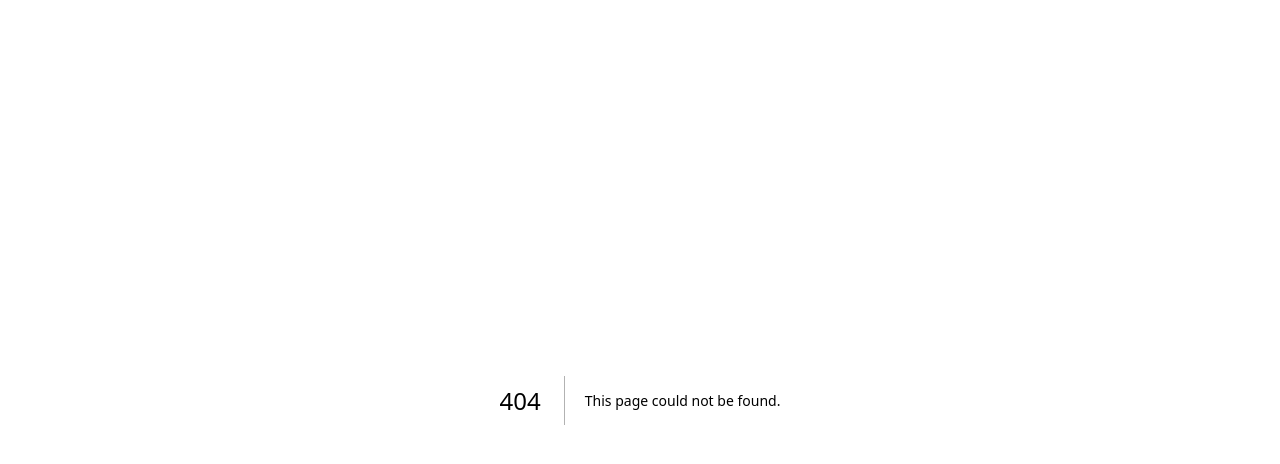
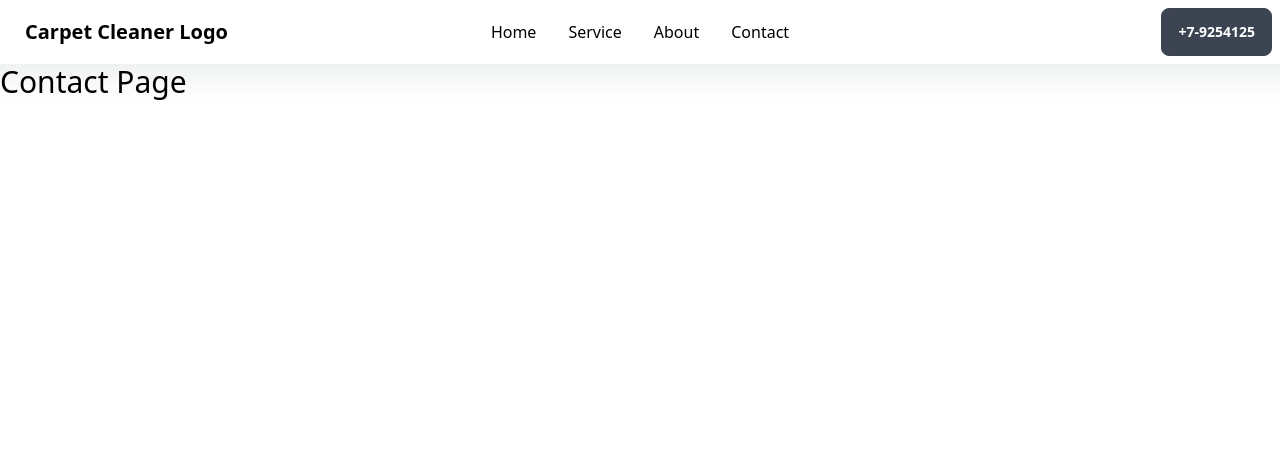
Before and after one commit to mollikacomputer/cleaning7, a Next.js app: page /contact in a window 1280 px wide. Before the commit this address had no page. Shown: the top 464 px of the page. Built offline with nearby package versions, Linux system fonts and the light colour scheme.

Commit message:
first commit

```diff
--- /dev/null
+++ b/components/Navbar.js
@@ -0,0 +1,64 @@
+import Link from "next/link";
+
+const Navbar = () => {
+  const liListItems = (
+    <>
+      <li>
+        <Link href="/">Home</Link>
+      </li>
+      <li>
+        <Link href="/services">Service</Link>
+      </li>
+      <li>
+        <Link href="/about">About</Link>
+      </li>
+      <li>
+        <Link href="/contact">Contact</Link>
+      </li>
+    </>
+  );
+
+  return (
+    <div className="navbar bg-base-100">
+      <div className="navbar-start">
+        <div className="dropdown">
+          <label tabIndex={0} className="btn btn-ghost lg:hidden">
+            <svg
+              xmlns="http://www.w3.org/2000/svg"
+              className="h-5 w-5"
+              fill="none"
+              viewBox="0 0 24 24"
+              stroke="currentColor"
+            >
+              <path
+                strokeLinecap="round"
+                strokeLinejoin="round"
+                strokeWidth="2"
+                d="M4 6h16M4 12h8m-8 6h16"
+              />
+            </svg>
+          </label>
+          <ul
+            tabIndex={0}
+            className="menu menu-compact dropdown-content mt-3 p-2 shadow bg-base-100 rounded-box w-52"
+          >
+            {liListItems}
+          </ul>
+        </div>
+        <Link href="/" className="btn btn-ghost normal-case text-xl">
+          Carpet Cleaner Logo
+        </Link>
+      </div>
+      <div className="navbar-center hidden lg:flex">
+        <ul className="menu menu-horizontal px-1">{liListItems}</ul>
+      </div>
+      <div className="navbar-end">
+        <Link href="/" className="btn">
+          +7-9254125
+        </Link>
+      </div>
+    </div>
+  );
+};
+
+export default Navbar;
--- a/src/pages/_app.js
+++ b/src/pages/_app.js
@@ -1,5 +1,10 @@
 import '@/styles/globals.css'
+import Navbar from '../../components/Navbar'
 
 export default function App({ Component, pageProps }) {
-  return <Component {...pageProps} />
+  return (
+  <div>
+    <Navbar/>
+    <Component {...pageProps} />
+  </div>)
 }
--- /dev/null
+++ b/src/pages/about/index.js
@@ -0,0 +1,13 @@
+import Head from 'next/head';
+import React from 'react';
+
+const index = () => {
+    return (
+        <div>
+            <Head> <title> About || local cleaning service </title> </Head>
+            <h2 className="text-3xl">About Page</h2>
+        </div>
+    );
+};
+
+export default index;
--- /dev/null
+++ b/src/pages/contact/index.js
@@ -0,0 +1,14 @@
+import Head from "next/head";
+
+const index = () => {
+  return (
+    <div>
+      <Head>
+        <title> Contact || local cleaning service </title>
+      </Head>
+      <h2 className="text-3xl">Contact Page</h2>
+    </div>
+  );
+};
+
+export default index;
--- a/src/pages/index.js
+++ b/src/pages/index.js
@@ -6,119 +6,7 @@ const inter = Inter({ subsets: ['latin'] })
 export default function Home() {
   return (
     <main className="flex min-h-screen flex-col items-center justify-between p-24">
-      <div className="z-10 w-full max-w-5xl items-center justify-between font-mono text-sm lg:flex">
-        <p className="fixed left-0 top-0 flex w-full justify-center border-b border-gray-300 bg-gradient-to-b from-zinc-200 pb-6 pt-8 backdrop-blur-2xl dark:border-neutral-800 dark:bg-zinc-800/30 dark:from-inherit lg:static lg:w-auto  lg:rounded-xl lg:border lg:bg-gray-200 lg:p-4 lg:dark:bg-zinc-800/30">
-          Get started by editing&nbsp;
-          <code className="font-mono font-bold">src/pages/index.js</code>
-        </p>
-        <div className="fixed bottom-0 left-0 flex h-48 w-full items-end justify-center bg-gradient-to-t from-white via-white dark:from-black dark:via-black lg:static lg:h-auto lg:w-auto lg:bg-none">
-          <a
-            className="pointer-events-none flex place-items-center gap-2 p-8 lg:pointer-events-auto lg:p-0"
-            href="https://vercel.com?utm_source=create-next-app&utm_medium=default-template-tw&utm_campaign=create-next-app"
-            target="_blank"
-            rel="noopener noreferrer"
-          >
-            By{' '}
-            <Image
-              src="/vercel.svg"
-              alt="Vercel Logo"
-              className="dark:invert"
-              width={100}
-              height={24}
-              priority
-            />
-          </a>
-        </div>
-      </div>
-
-      <div className="relative flex place-items-center before:absolute before:h-[300px] before:w-[480px] before:-translate-x-1/2 before:rounded-full before:bg-gradient-radial before:from-white before:to-transparent before:blur-2xl before:content-[''] after:absolute after:-z-20 after:h-[180px] after:w-[240px] after:translate-x-1/3 after:bg-gradient-conic after:from-sky-200 after:via-blue-200 after:blur-2xl after:content-[''] before:dark:bg-gradient-to-br before:dark:from-transparent before:dark:to-blue-700/10 after:dark:from-sky-900 after:dark:via-[#0141ff]/40 before:lg:h-[360px]">
-        <Image
-          className="relative dark:drop-shadow-[0_0_0.3rem_#ffffff70] dark:invert"
-          src="/next.svg"
-          alt="Next.js Logo"
-          width={180}
-          height={37}
-          priority
-        />
-      </div>
-
-      <div className="mb-32 grid text-center lg:mb-0 lg:grid-cols-4 lg:text-left">
-        <a
-          href="https://nextjs.org/docs?utm_source=create-next-app&utm_medium=default-template-tw&utm_campaign=create-next-app"
-          className="group rounded-lg border border-transparent px-5 py-4 transition-colors hover:border-gray-300 hover:bg-gray-100 hover:dark:border-neutral-700 hover:dark:bg-neutral-800/30"
-          target="_blank"
-          rel="noopener noreferrer"
-        >
-          <h2 className={`${inter.className} mb-3 text-2xl font-semibold`}>
-            Docs{' '}
-            <span className="inline-block transition-transform group-hover:translate-x-1 motion-reduce:transform-none">
-              -&gt;
-            </span>
-          </h2>
-          <p
-            className={`${inter.className} m-0 max-w-[30ch] text-sm opacity-50`}
-          >
-            Find in-depth information about Next.js features and API.
-          </p>
-        </a>
-
-        <a
-          href="https://nextjs.org/learn?utm_source=create-next-app&utm_medium=default-template-tw&utm_campaign=create-next-app"
-          className="group rounded-lg border border-transparent px-5 py-4 transition-colors hover:border-gray-300 hover:bg-gray-100 hover:dark:border-neutral-700 hover:dark:bg-neutral-800/30"
-          target="_blank"
-          rel="noopener noreferrer"
-        >
-          <h2 className={`${inter.className} mb-3 text-2xl font-semibold`}>
-            Learn{' '}
-            <span className="inline-block transition-transform group-hover:translate-x-1 motion-reduce:transform-none">
-              -&gt;
-            </span>
-          </h2>
-          <p
-            className={`${inter.className} m-0 max-w-[30ch] text-sm opacity-50`}
-          >
-            Learn about Next.js in an interactive course with&nbsp;quizzes!
-          </p>
-        </a>
-
-        <a
-          href="https://vercel.com/templates?framework=next.js&utm_source=create-next-app&utm_medium=default-template-tw&utm_campaign=create-next-app"
-          className="group rounded-lg border border-transparent px-5 py-4 transition-colors hover:border-gray-300 hover:bg-gray-100 hover:dark:border-neutral-700 hover:dark:bg-neutral-800/30"
-          target="_blank"
-          rel="noopener noreferrer"
-        >
-          <h2 className={`${inter.className} mb-3 text-2xl font-semibold`}>
-            Templates{' '}
-            <span className="inline-block transition-transform group-hover:translate-x-1 motion-reduce:transform-none">
-              -&gt;
-            </span>
-          </h2>
-          <p
-            className={`${inter.className} m-0 max-w-[30ch] text-sm opacity-50`}
-          >
-            Discover and deploy boilerplate example Next.js&nbsp;projects.
-          </p>
-        </a>
-
-        <a
-          href="https://vercel.com/new?utm_source=create-next-app&utm_medium=default-template-tw&utm_campaign=create-next-app"
-          className="group rounded-lg border border-transparent px-5 py-4 transition-colors hover:border-gray-300 hover:bg-gray-100 hover:dark:border-neutral-700 hover:dark:bg-neutral-800/30"
-          target="_blank"
-          rel="noopener noreferrer"
-        >
-          <h2 className={`${inter.className} mb-3 text-2xl font-semibold`}>
-            Deploy{' '}
-            <span className="inline-block transition-transform group-hover:translate-x-1 motion-reduce:transform-none">
-              -&gt;
-            </span>
-          </h2>
-          <p
-            className={`${inter.className} m-0 max-w-[30ch] text-sm opacity-50`}
-          >
-            Instantly deploy your Next.js site to a shareable URL with Vercel.
-          </p>
-        </a>
-      </div>
+      <h2 className="text-3xl">Home page</h2>
     </main>
   )
 }
--- /dev/null
+++ b/src/pages/services/[serviceId].js
@@ -0,0 +1,11 @@
+import React from 'react';
+
+const ServiceDetails = () => {
+    return (
+        <div>
+            <h2> Service details</h2>
+        </div>
+    );
+};
+
+export default ServiceDetails;
--- /dev/null
+++ b/src/pages/services/index.js
@@ -0,0 +1,14 @@
+import Head from "next/head";
+
+const index = () => {
+  return (
+    <div>
+      <Head>
+        <title> Service || carpet cleaning service </title>
+      </Head>
+      <h2 className="text-3xl">service Page</h2>
+    </div>
+  );
+};
+
+export default index;
--- a/tailwind.config.js
+++ b/tailwind.config.js
@@ -1,18 +1,15 @@
 /** @type {import('tailwindcss').Config} */
 module.exports = {
   content: [
-    './src/pages/**/*.{js,ts,jsx,tsx}',
-    './src/components/**/*.{js,ts,jsx,tsx}',
-    './src/app/**/*.{js,ts,jsx,tsx}',
+    "./app/**/*.{js,ts,jsx,tsx,mdx}",
+    "./pages/**/*.{js,ts,jsx,tsx,mdx}",
+    "./components/**/*.{js,ts,jsx,tsx,mdx}",
+
+    // Or if using `src` directory:
+    "./src/**/*.{js,ts,jsx,tsx,mdx}",
   ],
   theme: {
-    extend: {
-      backgroundImage: {
-        'gradient-radial': 'radial-gradient(var(--tw-gradient-stops))',
-        'gradient-conic':
-          'conic-gradient(from 180deg at 50% 50%, var(--tw-gradient-stops))',
-      },
-    },
+    extend: {},
   },
-  plugins: [],
+  plugins: [require("daisyui")],
 }
```
Also changed, not shown: package.json (+7 -4 lines), 1 other file (tests, documents, lock files or other folders).
